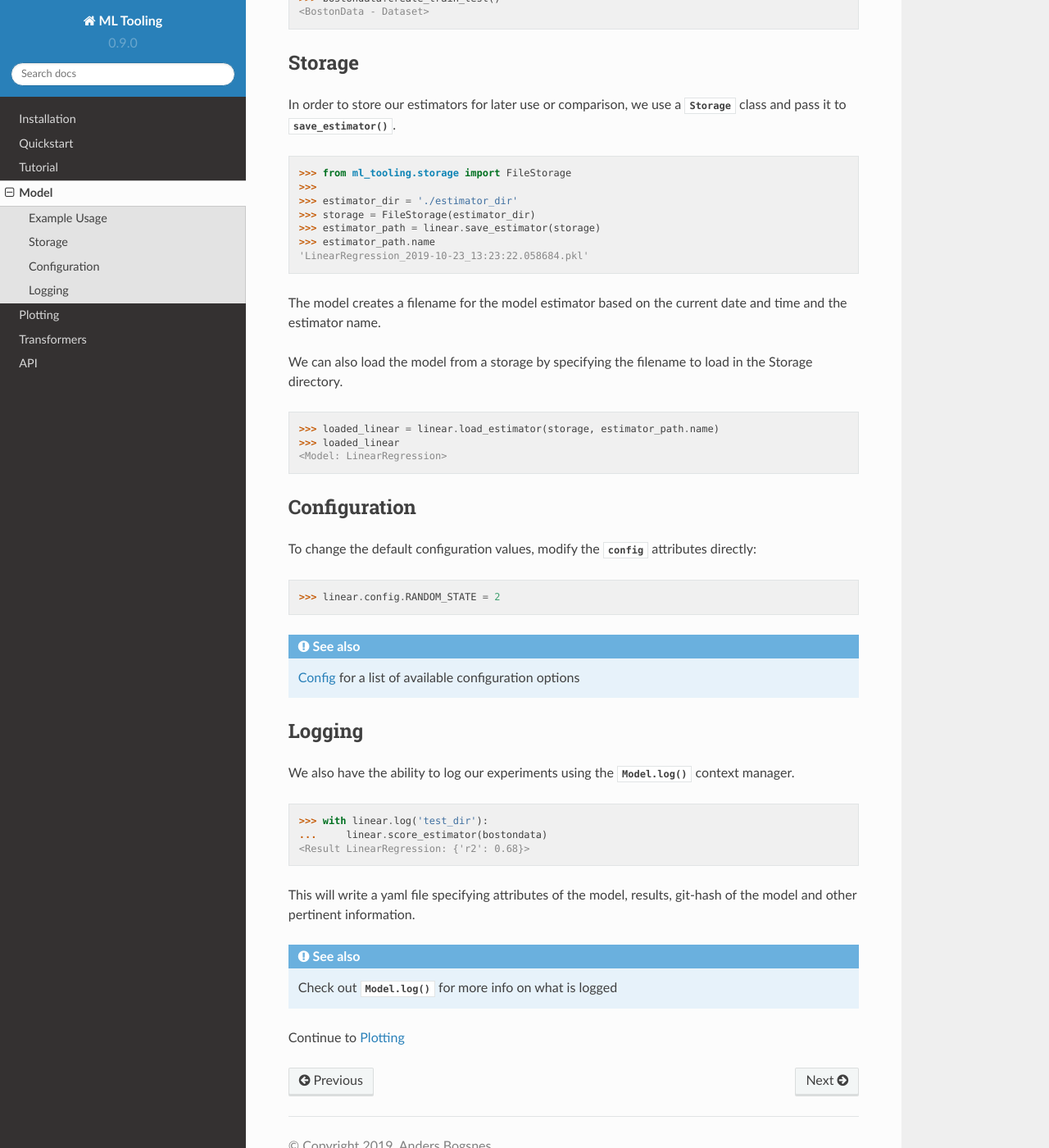
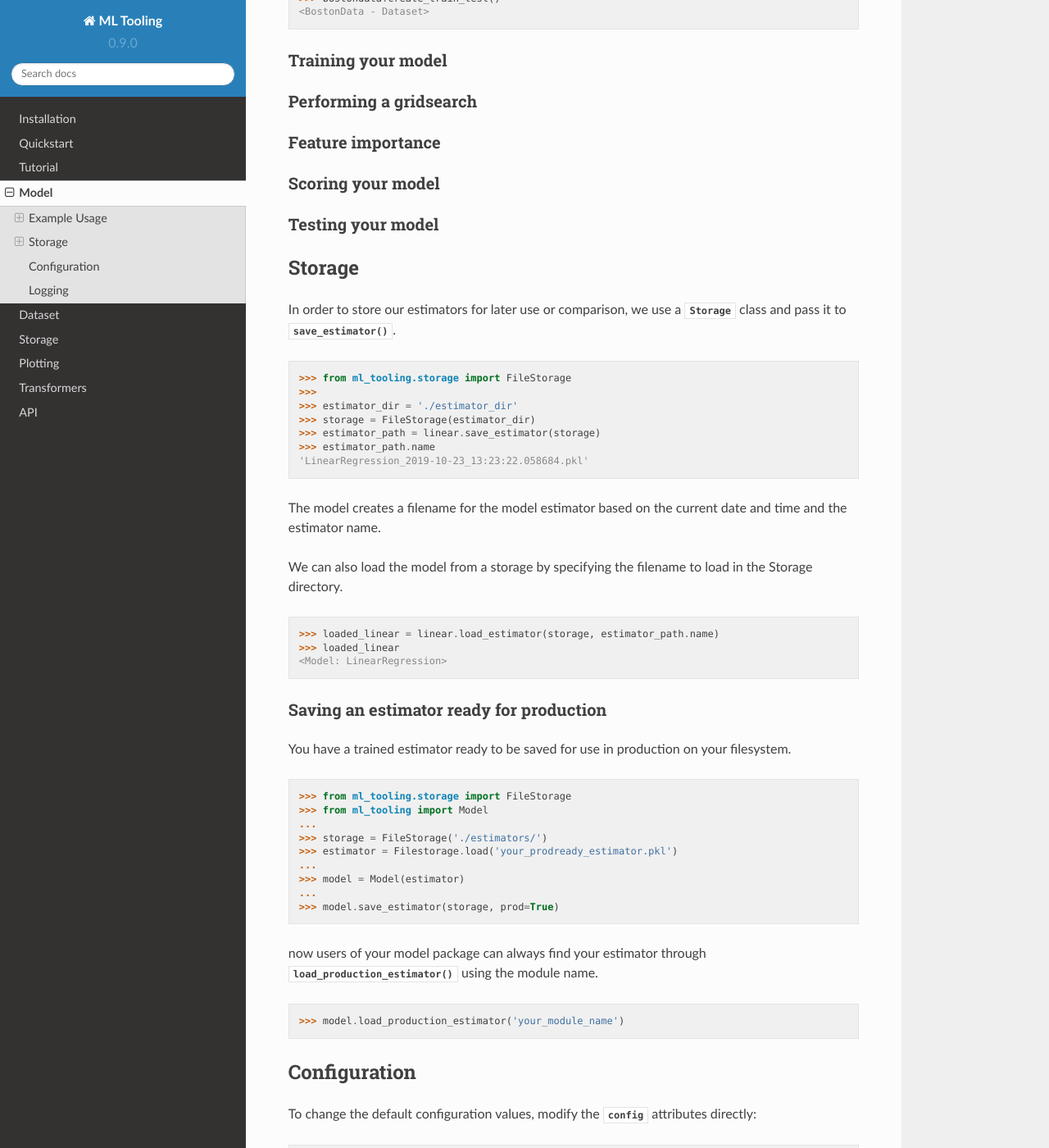
Before and after one commit to andersbogsnes/ml_tooling, a Sphinx documentation site: the page built from docs/baseclass.rst, in a window 1280 px wide and 1400 px high, scrolled down 1009 px. Shown: the whole window at 82% size. Built offline with Sphinx 7.4.7 and the Read the Docs theme 2.0.0, drawn with Linux system fonts in a browser that asks for light colours.

Commit message:
Add Storage and Dataset docs

```diff
--- a/docs/baseclass.rst
+++ b/docs/baseclass.rst
@@ -53,6 +53,25 @@
     >>> bostondata.create_train_test()
     <BostonData - Dataset>
 
+
+Training your model
+~~~~~~~~~~~~~~~~~~~
+
+Performing a gridsearch
+~~~~~~~~~~~~~~~~~~~~~~~
+
+Feature importance
+~~~~~~~~~~~~~~~~~~
+
+
+Scoring your model
+~~~~~~~~~~~~~~~~~~
+
+Testing your model
+~~~~~~~~~~~~~~~~~~
+
+
+
 Storage
 -------
 
@@ -89,6 +108,28 @@
     import shutil
     shutil.rmtree(pathlib.Path('./estimator_dir'))
 
+Saving an estimator ready for production
+~~~~~~~~~~~~~~~~~~~~~~~~~~~~~~~~~~~~~~~~
+
+You have a trained estimator ready to be saved for use in production on your filesystem.
+
+.. code-block::
+
+    >>> from ml_tooling.storage import FileStorage
+    >>> from ml_tooling import Model
+    ...
+    >>> storage = FileStorage('./estimators/')
+    >>> estimator = Filestorage.load('your_prodready_estimator.pkl')
+    ...
+    >>> model = Model(estimator)
+    ...
+    >>> model.save_estimator(storage, prod=True)
+
+now users of your model package can always find your estimator through :meth:`~ml_tooling.Model.load_production_estimator` using the module name.
+
+.. code-block::
+
+    >>> model.load_production_estimator('your_module_name')
 
 
 Configuration
--- a/docs/contents.rst
+++ b/docs/contents.rst
@@ -8,6 +8,8 @@
    quickstart.rst
    tutorial.rst
    baseclass.rst
+   dataset.rst
+   storage.rst
    plotting.rst
    transformers.rst
 
--- a/docs/tutorial.rst
+++ b/docs/tutorial.rst
@@ -4,10 +4,3 @@
 
 Tutorial
 ==========
-
-
-Dataset
--------
-
-SQLDataset
-~~~~~~~~~~
```
Also changed, not shown: docs/dataset.rst (added, +62 -0 lines), docs/storage.rst (added, +73 -0 lines), 3 other files.
